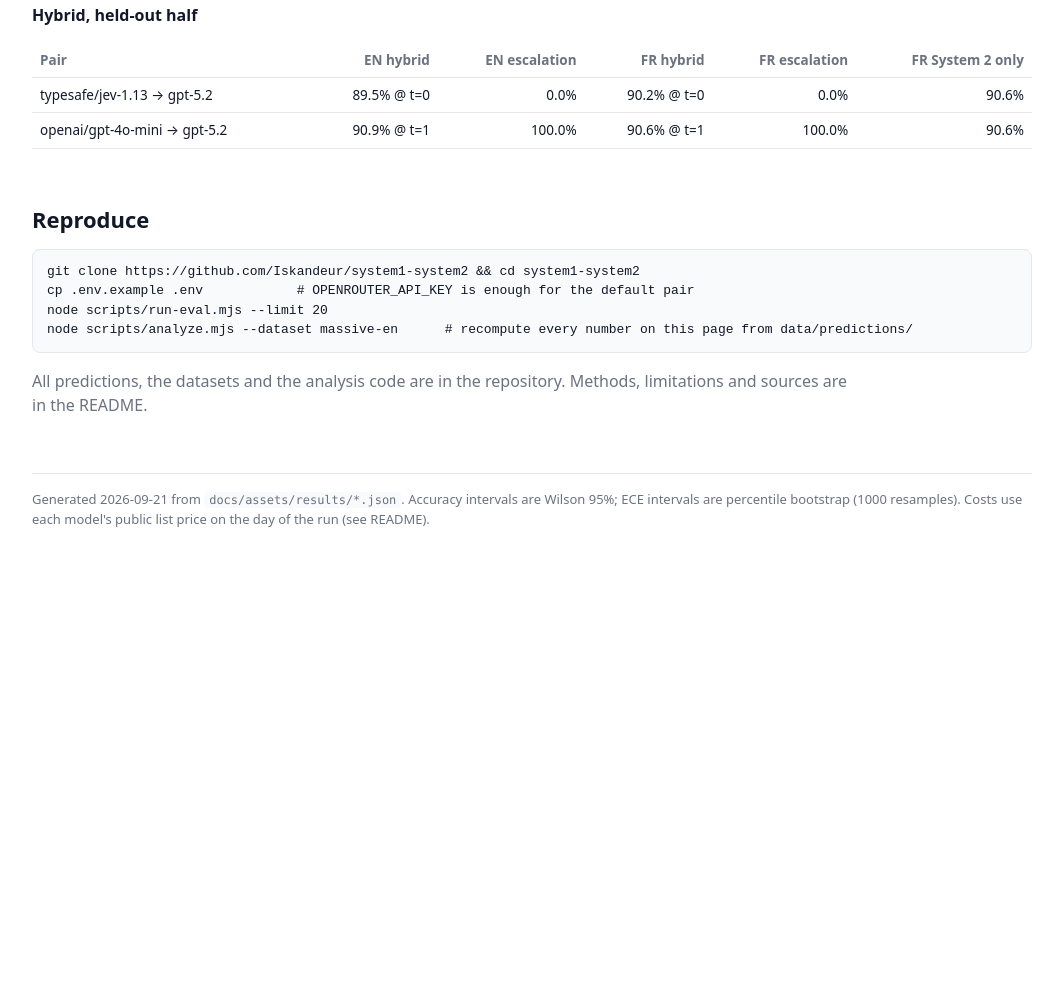
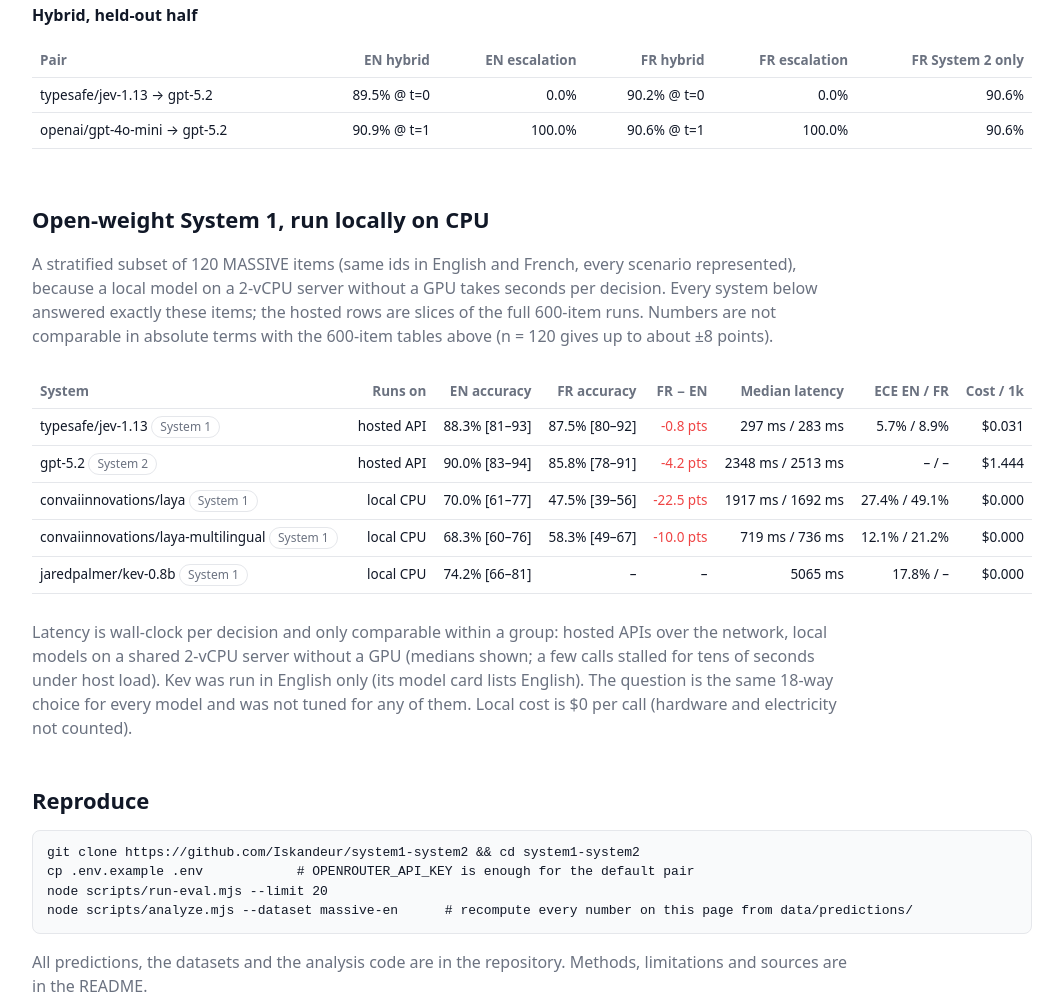
Before and after one commit to Iskandeur/system1-system2, a website: page docs/index.html in a window 1280 px wide. Shown: the part 4045-5046 px from the top of the page, without its empty margins (108-1171 px from the left). Before the commit the page ends 4638 px from the top, so only its background shows below. Drawn offline with Linux system fonts and the light colour scheme.

Commit message:
README and results page: open-weight System 1 section (Laya, Laya-multilingual, Kev-0.8B on local CPU)

```diff
--- a/docs/index.html
+++ b/docs/index.html
@@ -405,7 +405,7 @@ node scripts/analyze.mjs --dataset massive-en      # recompute every number on t
       function renderOpenWeights(ow) {
         $('openweights-section').classList.remove('hidden');
         const n = ow.languages.en ? ow.languages.en.count : '?';
-        $('openweightsIntro').textContent = `A stratified subset of ${n} MASSIVE items (same ids in English and French, every scenario represented), because a local model on a 2-vCPU server without a GPU takes seconds per decision. Every system below answered exactly these items; the hosted rows are slices of the full 600-item runs. Numbers are not comparable in absolute terms with the 600-item tables above (n = ${n} gives about ±6 points).`;
+        $('openweightsIntro').textContent = `A stratified subset of ${n} MASSIVE items (same ids in English and French, every scenario represented), because a local model on a 2-vCPU server without a GPU takes seconds per decision. Every system below answered exactly these items; the hosted rows are slices of the full 600-item runs. Numbers are not comparable in absolute terms with the 600-item tables above (n = ${n} gives up to about ±8 points).`;
         const order = ['jev', 'gpt-5.2', 'laya', 'laya-multilingual', 'kev'];
         const tags = Object.keys(ow.systems).sort((a, b) => (order.indexOf(a) + 99 * (order.indexOf(a) < 0)) - (order.indexOf(b) + 99 * (order.indexOf(b) < 0)));
         const acc = (b) => (b ? `${pct(b.accuracy)}${esc(ci(b.accuracy_ci, 0))}` : '–');
@@ -417,7 +417,7 @@ node scripts/analyze.mjs --dataset massive-en      # recompute every number on t
           const eceTxt = [s.en, s.fr].map((b) => (b && b.calibration ? pct(b.calibration.ece) : '–')).join(' / ');
           return `<tr><td class="l">${esc(s.model || t)} <span class="pill">${any.role === 'system2' ? 'System 2' : 'System 1'}</span></td><td>${esc(s.where)}</td><td>${acc(s.en)}</td><td>${acc(s.fr)}</td><td style="color:${gap < 0 ? 'var(--bad)' : 'inherit'}">${gap === undefined ? '–' : (gap * 100).toFixed(1) + ' pts'}</td><td>${lat}</td><td>${eceTxt}</td><td>${usd(any.cost_per_1k_usd, 3)}</td></tr>`;
         }).join('');
-        $('openweightsNote').textContent = ow.note || 'Latency is wall-clock per decision and only comparable within a group: hosted APIs over the network, local models on the CPU of the machine that ran the benchmark. Local cost is $0 per call (hardware and electricity not counted).';
+        $('openweightsNote').textContent = ow.note || 'Latency is wall-clock per decision and only comparable within a group: hosted APIs over the network, local models on a shared 2-vCPU server without a GPU (medians shown; a few calls stalled for tens of seconds under host load). Kev was run in English only (its model card lists English). The question is the same 18-way choice for every model and was not tuned for any of them. Local cost is $0 per call (hardware and electricity not counted).';
       }
 
       function renderFinding(res, hybrid) {
```
Also changed, not shown: README.md, docs/assets/manifest.json.
